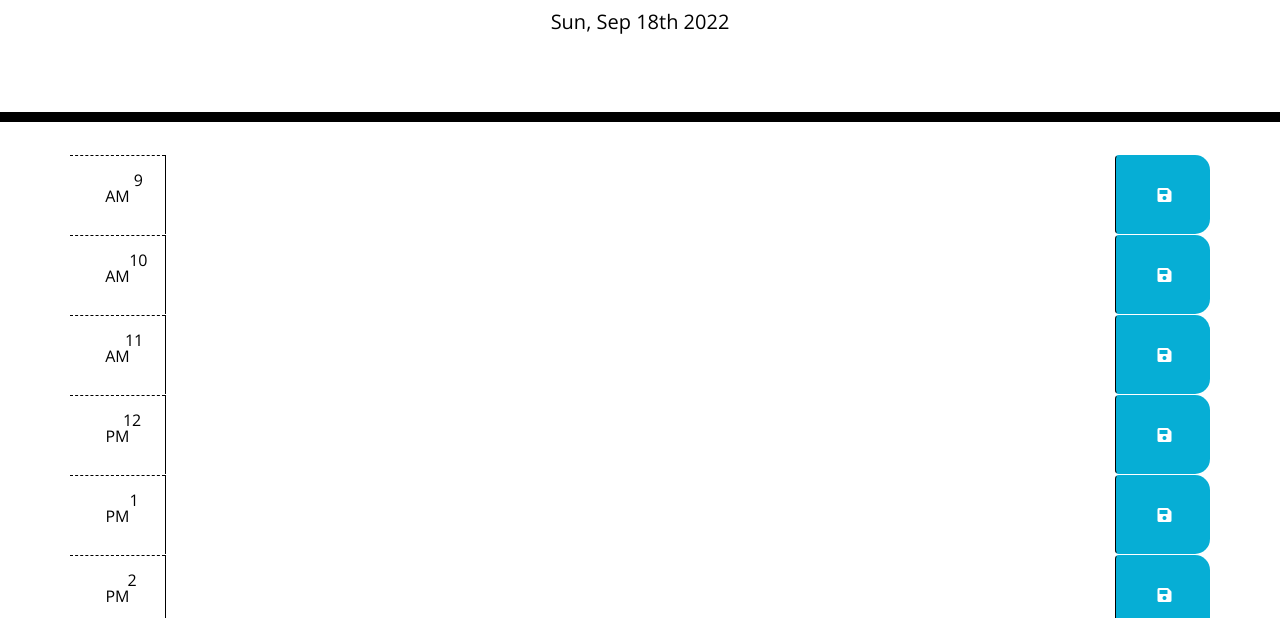
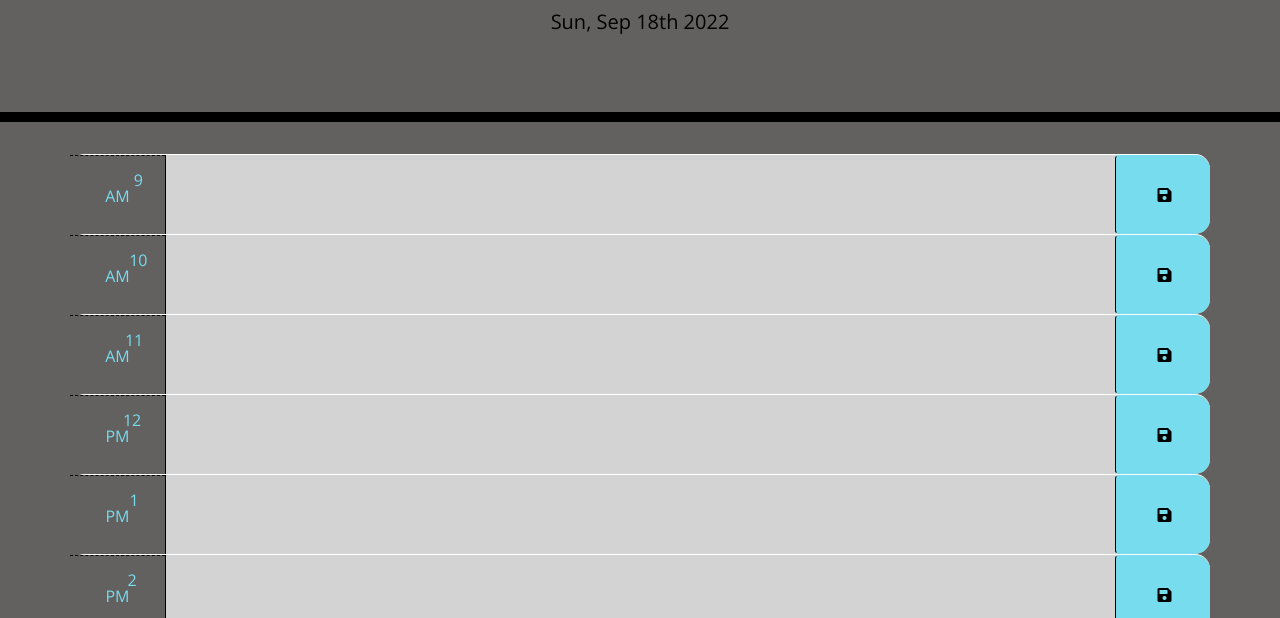
Before and after one commit to cbinder705/Work-Day-Scheduler-Challenge5, a plain HTML site: page index.html in a window 1280 px wide. Shown: the part 182-800 px from the top of the page. Drawn offline with nearby package versions, Linux system fonts and the light colour scheme.

Commit message:
got time blocks colorized

```diff
--- a/script.js
+++ b/script.js
@@ -1,16 +1,33 @@
 // initial commit
 var today = moment().format("ddd, MMM Do YYYY");
-
+var currentTime = moment().hour();
 $("#currentDay").html(today);
 
-const saveButton = $(".saveBtn").on("click", function () {
+$(".saveBtn").on("click", function () {
   console.log(this);
   let time = $(this).parent().attr("id");
   let text = $(this).siblings("description").val();
+  localStorage.setItem(time, text);
 });
 
 // block colors
-function tBlockColors() {}
+$(".time-block").each(function () {
+  let blockTime = parseInt($(this).attr("id").split("hour")[1]);
+
+  if (blockTime === currentTime) {
+    $(this).addClass("present");
+    $(this).removeClass("future");
+    $(this).removeClass("past");
+  } else if (blockTime < currentTime) {
+    $(this).addClass("past");
+    $(this).removeClass("future");
+    $(this).removeClass("present");
+  } else {
+    $(this).addClass("future");
+    $(this).removeClass("present");
+    $(this).removeClass("past");
+  }
+});
 
 // local storage stuff
 $("#hour9.description").val(localStorage.getItem("hour9"));
--- a/style.css
+++ b/style.css
@@ -2,6 +2,7 @@ body {
   font-family: "Open Sans", sans-serif;
   font-size: 16px;
   line-height: 1;
+  background-color: rgb(99, 96, 96);
 }
 
 textarea {
@@ -37,8 +38,8 @@ textarea {
 }
 
 .hour {
-  background-color: #ffffff;
-  color: #000000;
+  background-color: rgb(99, 96, 96);
+  color: #76dcee;
   border-top: 1px dashed #000000;
 }
 
@@ -61,8 +62,8 @@ textarea {
   border-left: 1px solid black;
   border-top-right-radius: 15px;
   border-bottom-right-radius: 15px;
-  background-color: #06aed5;
-  color: white;
+  background-color: #76dcee;
+  color: black;
 }
 
 .saveBtn i:hover {
```
